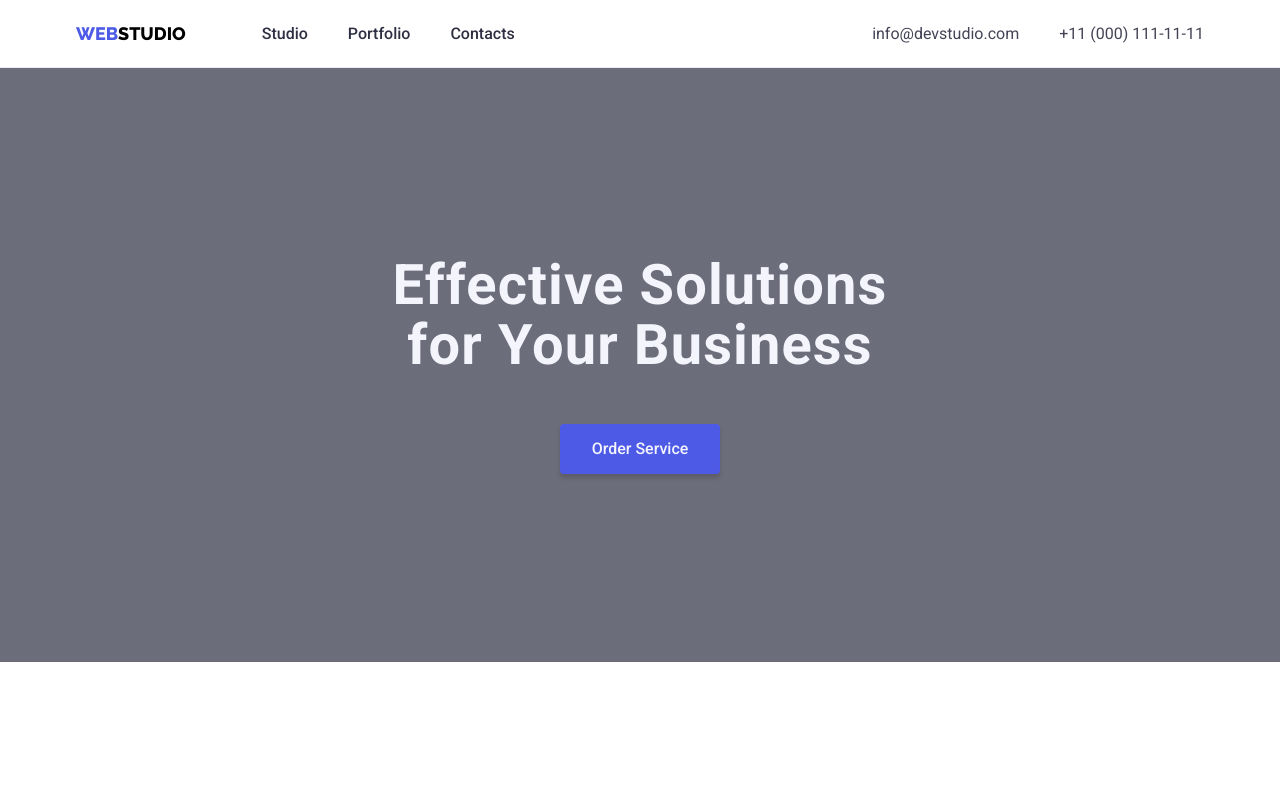
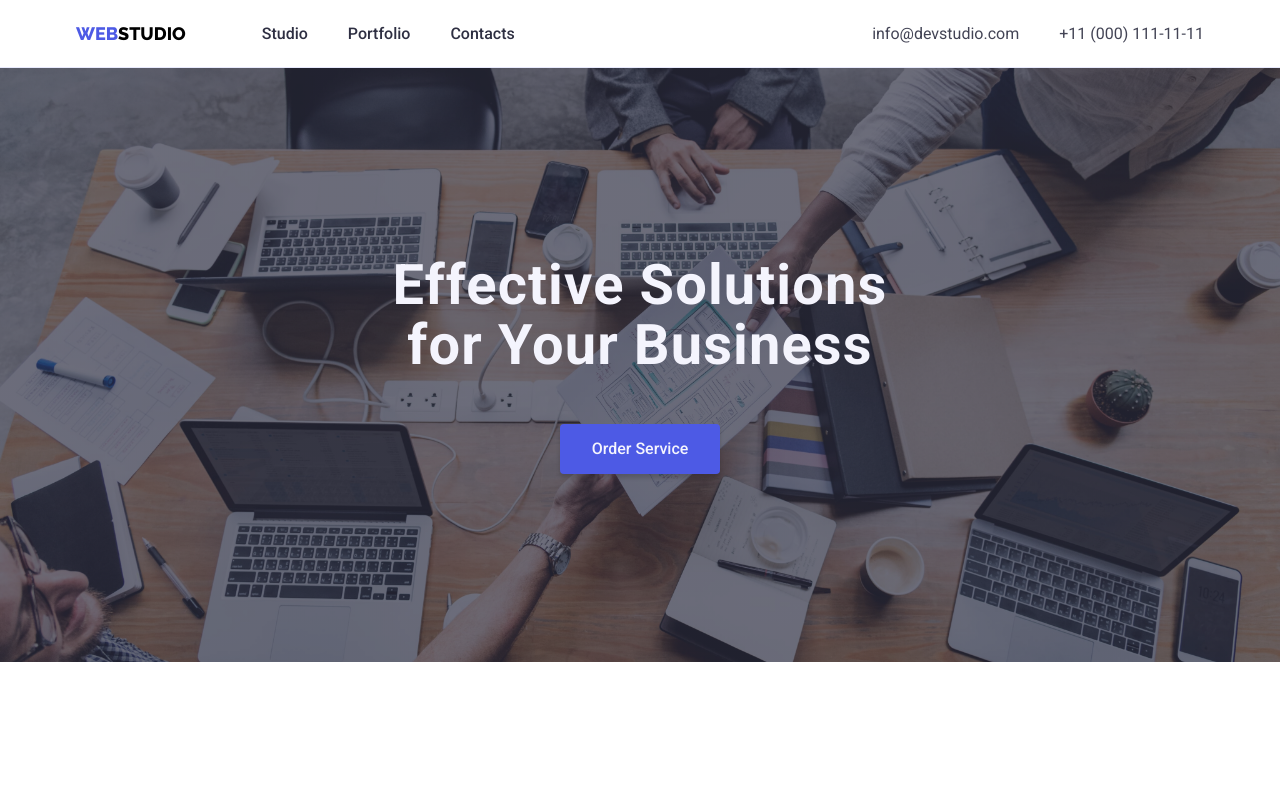
Before and after one commit to bartoszbielecki/goit-markup-hw-04, a plain HTML site: page index.html in a window 1280 px wide. Shown: the top 800 px of the page. Drawn offline with nearby package versions, Linux system fonts and the light colour scheme; the site is published under a folder, as on GitHub Pages, so addresses that start at the root find nothing.

Commit message:
Update styles.css

```diff
--- a/css/styles.css
+++ b/css/styles.css
@@ -201,7 +201,7 @@ img {
 .hero-section {
   background-color: var(--color-navy-blue);
   background: linear-gradient(rgba(46, 47, 66, 0.7), rgba(46, 47, 66, 0.7)),
-    url(/./images/hero-section-bg.jpg);
+    url(../images/hero-section-bg.jpg);
   background-position: 50% 50%;
   background-size: cover;
   padding: 188px 0;
```
